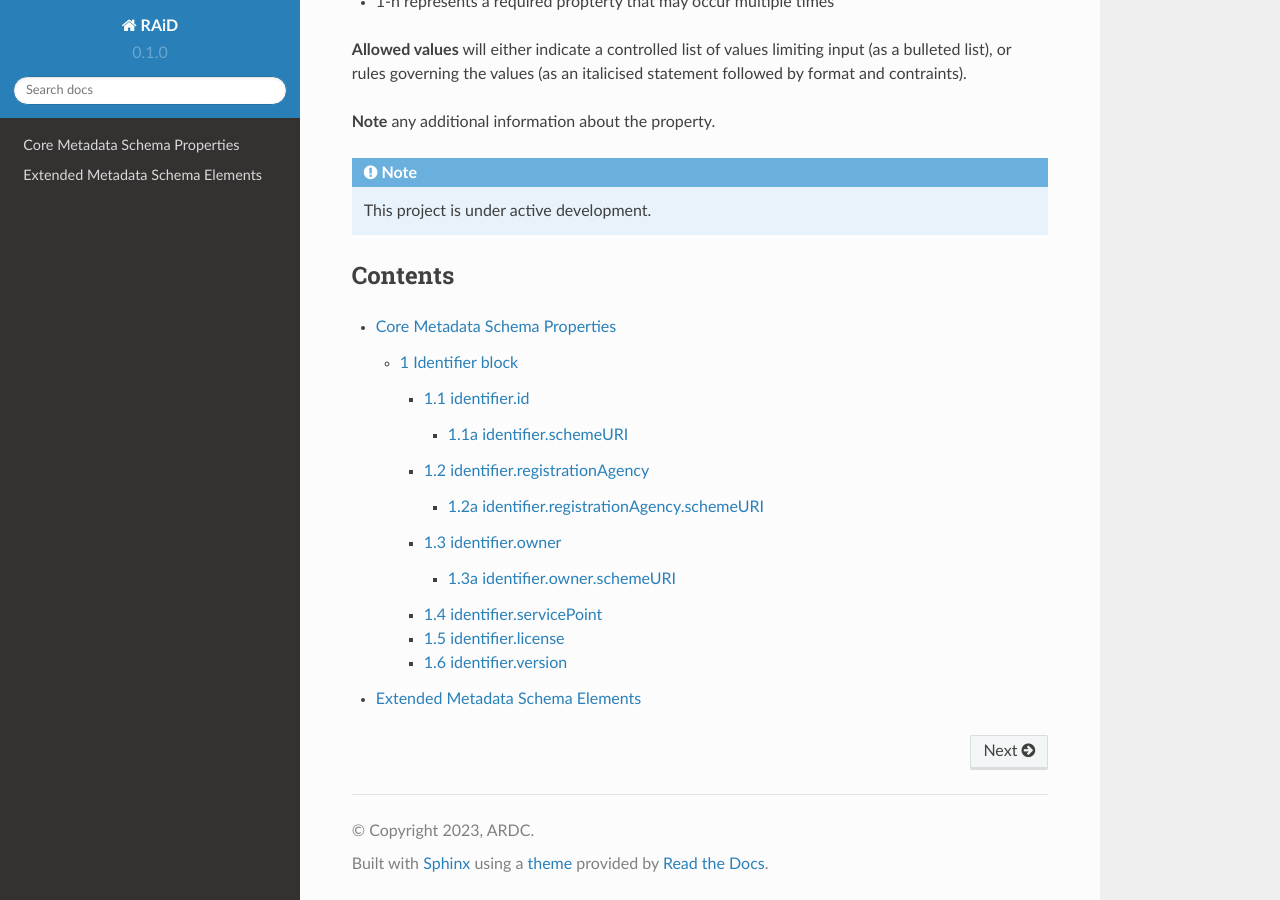
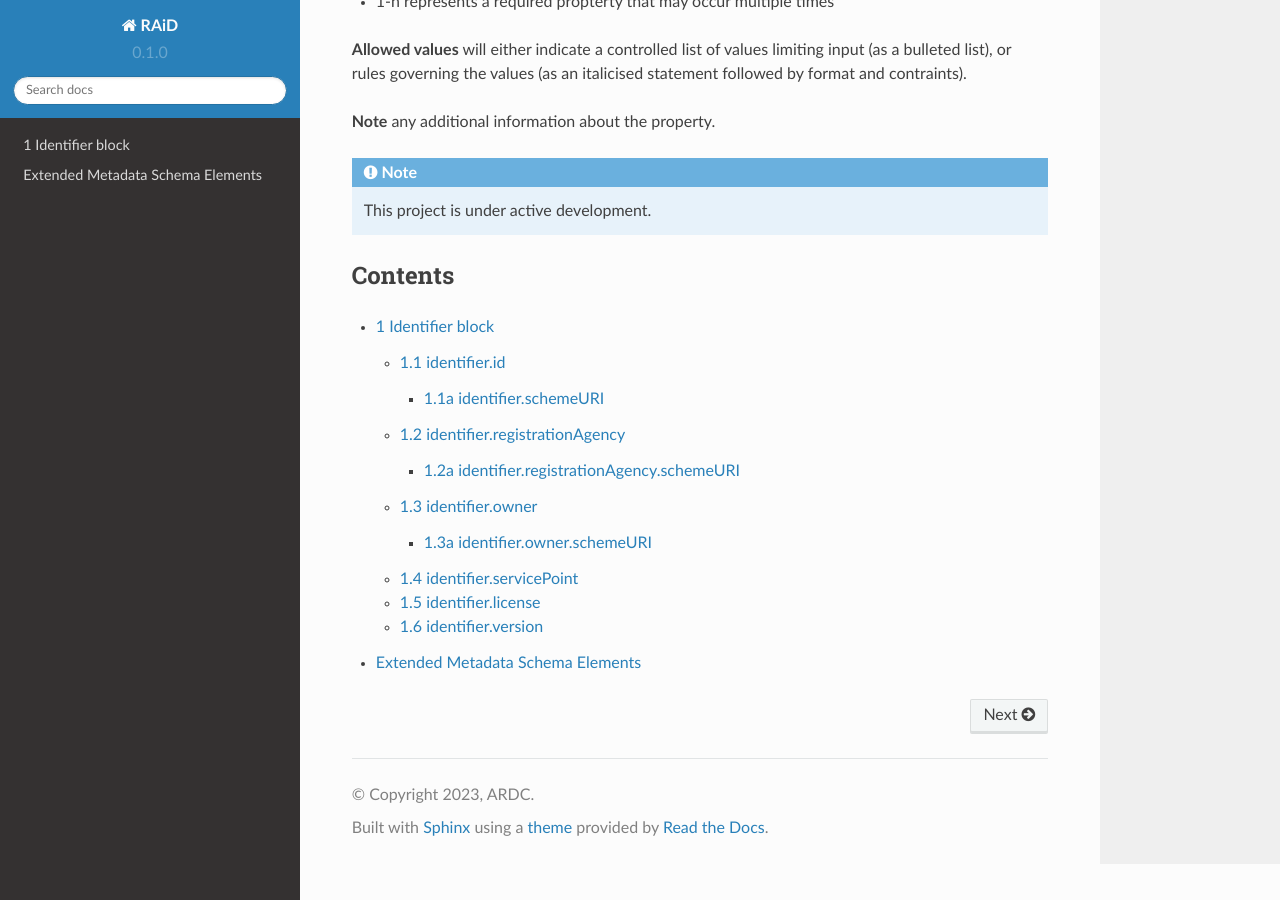
Before and after one commit to au-research/raid-metadata, a Sphinx documentation site: the page built from rtd/docs/source/index.rst, in a window 1280 px wide and 900 px high, scrolled down 915 px. Built offline with Sphinx 7.4.7 and the Read the Docs theme 2.0.0, drawn with Linux system fonts in a browser that asks for light colours.

Commit message:
fix heading formatting in core properties page

```diff
--- a/rtd/docs/source/core.rst
+++ b/rtd/docs/source/core.rst
@@ -1,6 +1,3 @@
-Core Metadata Schema Properties
-===============================
-
 .. autosummary::
    :toctree: generated
 
@@ -9,6 +6,8 @@ Core Metadata Schema Properties
 
 1 Identifier block
 ------------------
+
+.. _1.1-identifier:
 
 1.1 identifier.id
 ^^^^^^^^^^^^^^^^^
@@ -29,7 +28,7 @@ Core Metadata Schema Properties
 
 **Note**: RAiD names are valid DOIs and can also be resolved at https://doi.org/ or https://handle.net/.
 
-.. _1.1-identifierSchemeURI:
+.. _1.1-identifier.id:
 
 1.1a identifier.schemeURI
 ~~~~~~~~~~~~~~~~~~~~~~~~~
```
